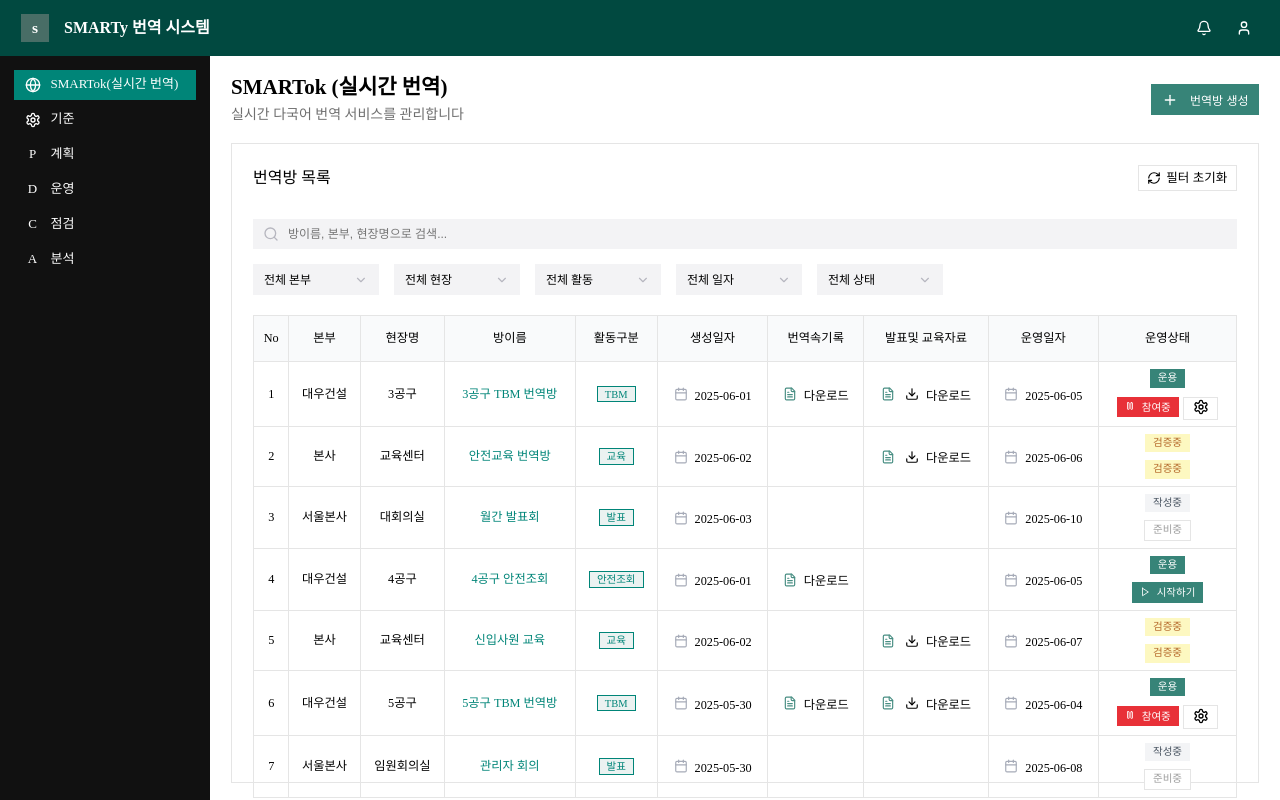
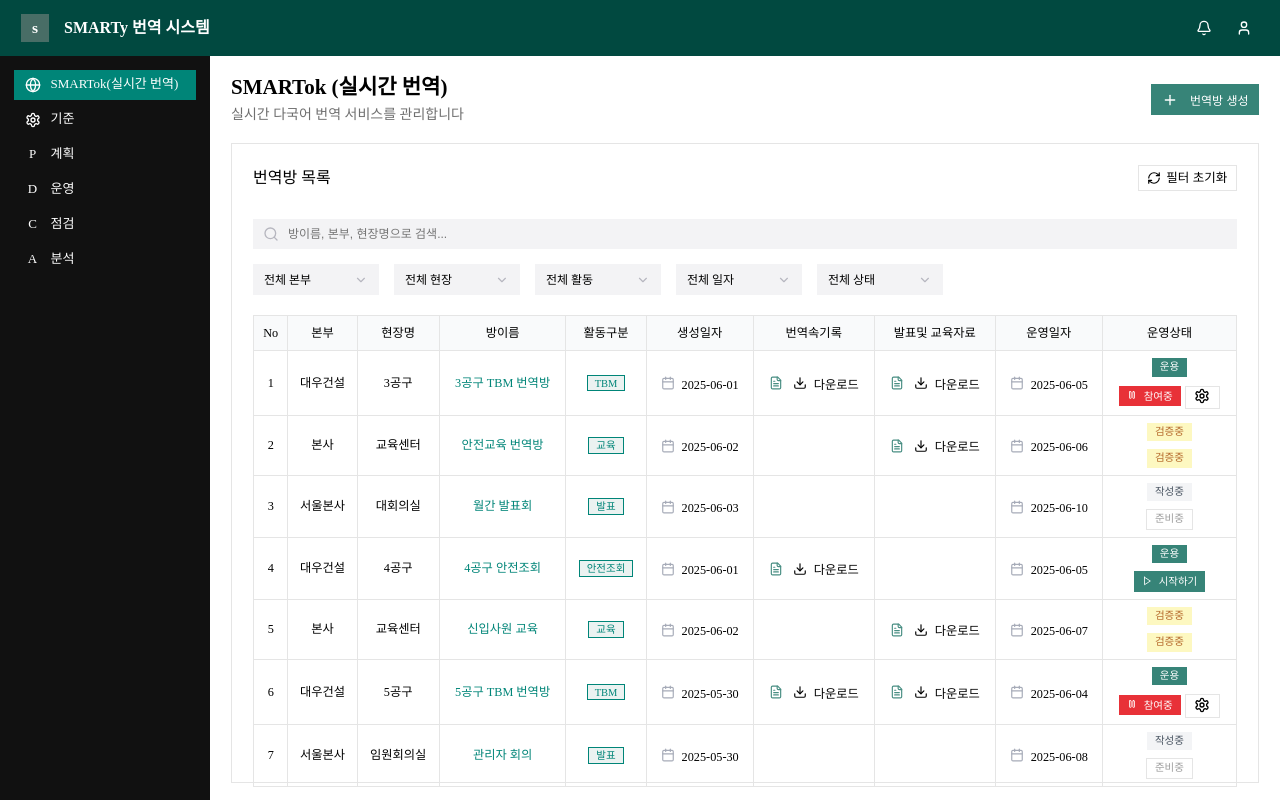
Before and after one commit to zermzerm/translation-room, a React (Create React App) app: page / in a window 1280 px wide. Built offline with nearby package versions, Linux system fonts and the light colour scheme.

Commit message:
input, css 수정

```diff
--- a/src/components/Home/Content.jsx
+++ b/src/components/Home/Content.jsx
@@ -47,7 +47,7 @@
           <thead>
             <tr className={styles.HeadRow}>
               {TableHead.map((head, idx) => (
-                <td key={idx}>{head}</td>
+                <th key={idx}>{head}</th>
               ))}
             </tr>
           </thead>
@@ -66,7 +66,11 @@
                   <span>{data.startDate}</span>
                 </td>
                 <td className={styles.Record}>
-                  {data.record && <DocumentIcon />}
+                  {data.record && (
+                    <>
+                      <DocumentIcon /> <DownloadIcon />
+                    </>
+                  )}
                   <span>{data.record}</span>
                 </td>
                 <td className={styles.Data}>
--- a/src/components/Home/Content.module.css
+++ b/src/components/Home/Content.module.css
@@ -48,6 +48,7 @@
 
 .Input:focus {
   outline: 1px solid #bababa;
+  box-shadow: 0 0 0 3px rgb(207, 207, 207);
 }
 
 .DropDownWrapper {
@@ -71,8 +72,14 @@
   background-color: #f9fafb;
 }
 
-.Table td,
 .Table th {
+  border: 1px solid #e5e5e5;
+  padding: 7px;
+  height: 35px;
+  font-weight: 500;
+}
+
+.Table td {
   border: 1px solid #e5e5e5;
   padding: 7px;
   height: 46px;
```
